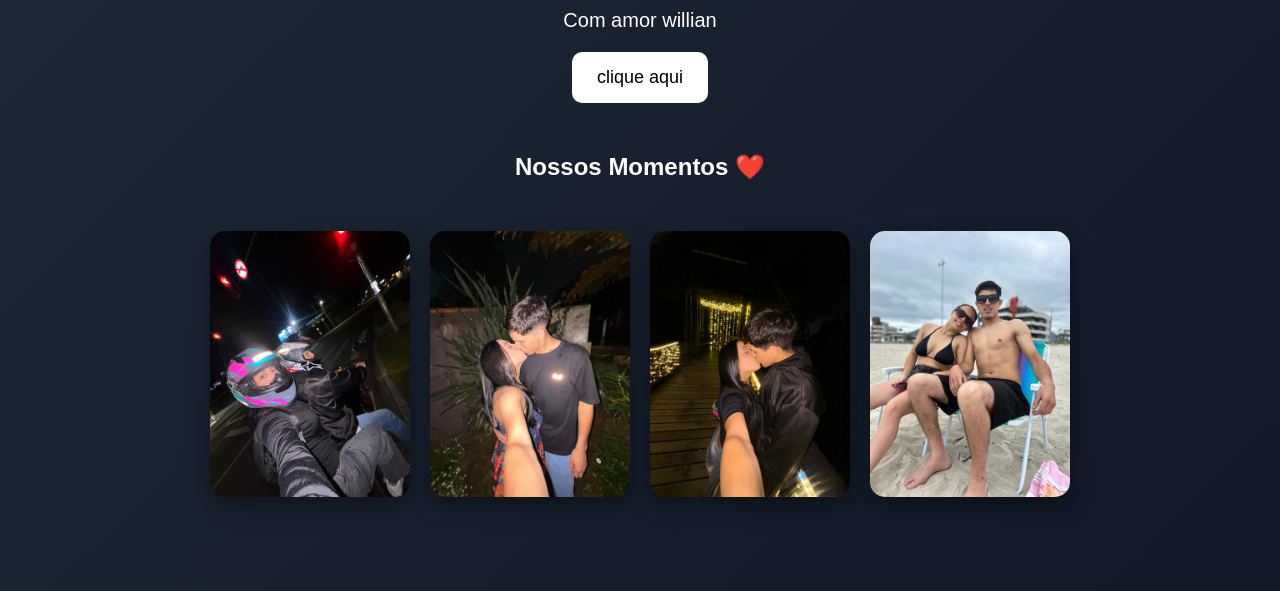
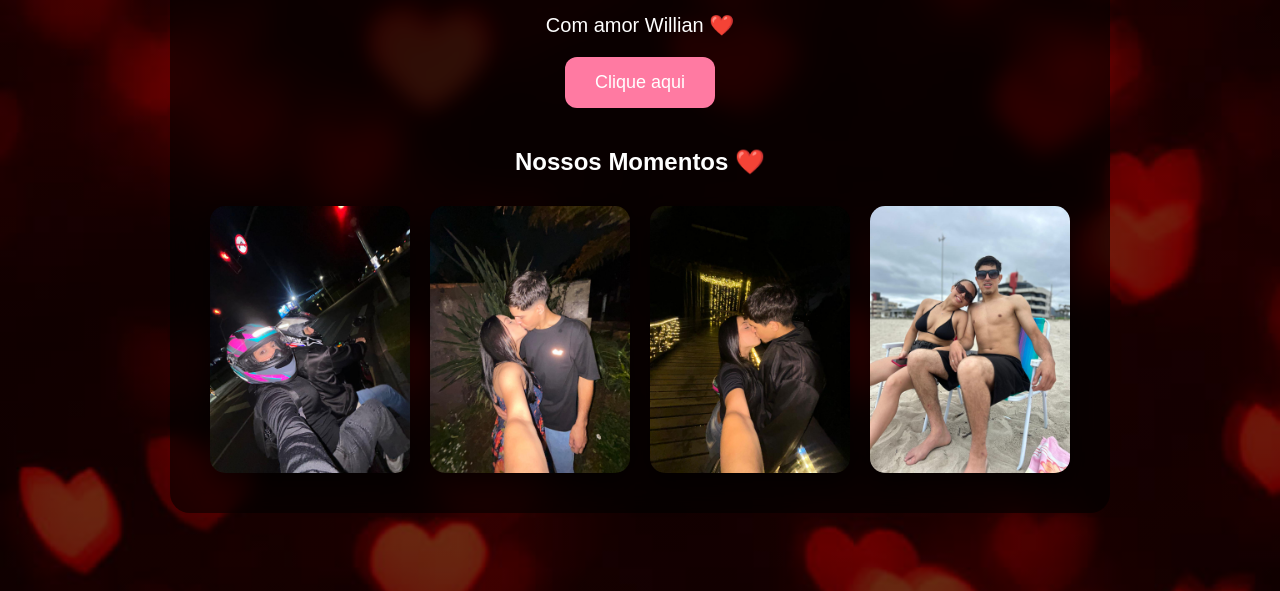
Before and after one commit to willdxaava/willdxaava.github.io, a plain HTML site: page index.html in a window 1280 px wide. Shown: the part 209-800 px from the top of the page. Drawn offline with Linux system fonts and the light colour scheme.

Commit message:
ALTERANDO

```diff
--- a/index.html
+++ b/index.html
@@ -11,10 +11,12 @@
 
 <body>
 
+    <div class="container">
+
         <h1>Feliz nosso dia e Dia da Mulher</h1>
-    <p>Com amor willian</p>
+        <p>Com amor Willian ❤️</p>
 
-    <button onclick="surpresa()">clique aqui</button>
+        <button onclick="surpresa()">Clique aqui</button>
 
         <div id="msg"></div>
 
@@ -27,6 +29,12 @@
             <img src="foto1 (4).jpeg">
         </div>
 
+    </div>
+
+    <div id="lightbox">
+        <img id="lightbox-img">
+    </div>
+
     <script src="script.js"></script>
 
 </body>
--- a/script.js
+++ b/script.js
@@ -9,3 +9,17 @@
     let m = mensagens[Math.floor(Math.random() * mensagens.length)]
     document.getElementById("msg").innerHTML = m
 }
+const imagens = document.querySelectorAll(".galeria img");
+const lightbox = document.getElementById("lightbox");
+const lightboxImg = document.getElementById("lightbox-img");
+
+imagens.forEach(img => {
+    img.addEventListener("click", () => {
+        lightbox.style.display = "flex";
+        lightboxImg.src = img.src;
+    });
+});
+
+lightbox.addEventListener("click", () => {
+    lightbox.style.display = "none";
+});
--- a/style.css
+++ b/style.css
@@ -1,14 +1,24 @@
 body {
-    background: linear-gradient(135deg, #1f2937, #111827);
+    margin: 0;
     font-family: Arial, sans-serif;
-    text-align: center;
-    height: 100vh;
-    margin: 0;
     color: white;
+    background: linear-gradient(rgba(0, 0, 0, 0.5), rgba(0, 0, 0, 0.6)), url("img.png");
+    background-size: cover;
+    background-position: center;
+    background-attachment: fixed;
     display: flex;
-    flex-direction: column;
     justify-content: center;
     align-items: center;
+    min-height: 100vh;
+}
+
+.container {
+    background: rgba(0, 0, 0, 0.6);
+    padding: 40px;
+    border-radius: 20px;
+    text-align: center;
+    max-width: 900px;
+    backdrop-filter: blur(10px);
 }
 
 h1 {
@@ -16,24 +26,33 @@
     font-size: 42px;
 }
 
+h2 {
+    margin-top: 40px;
+}
+
 p {
-    color: white;
     font-size: 20px;
 }
 
 button {
-    padding: 15px 25px;
+    padding: 15px 30px;
     font-size: 18px;
     border: none;
-    border-radius: 10px;
-    background: white;
+    border-radius: 12px;
+    background: #ff7aa2;
+    color: white;
     cursor: pointer;
+    transition: 0.3s;
+}
+
+button:hover {
+    background: #ff4f87;
+    transform: scale(1.05);
 }
 
 #msg {
     margin-top: 30px;
     font-size: 22px;
-    color: white;
 }
 
 .galeria {
@@ -47,10 +66,29 @@
 .galeria img {
     width: 200px;
     border-radius: 15px;
-    box-shadow: 0 10px 25px rgba(0, 0, 0, 0.4);
+    box-shadow: 0 10px 25px rgba(0, 0, 0, 0.6);
+    cursor: pointer;
     transition: 0.3s;
 }
 
 .galeria img:hover {
-    transform: scale(1.05);
+    transform: scale(1.08);
 }
+
+#lightbox {
+    position: fixed;
+    top: 0;
+    left: 0;
+    width: 100%;
+    height: 100%;
+    background: rgba(0, 0, 0, 0.9);
+    display: none;
+    justify-content: center;
+    align-items: center;
+}
+
+#lightbox img {
+    max-width: 80%;
+    max-height: 80%;
+    border-radius: 15px;
+}
```
Also changed, not shown: img.png (added). Lines whose indentation alone changed are shown as unchanged.
